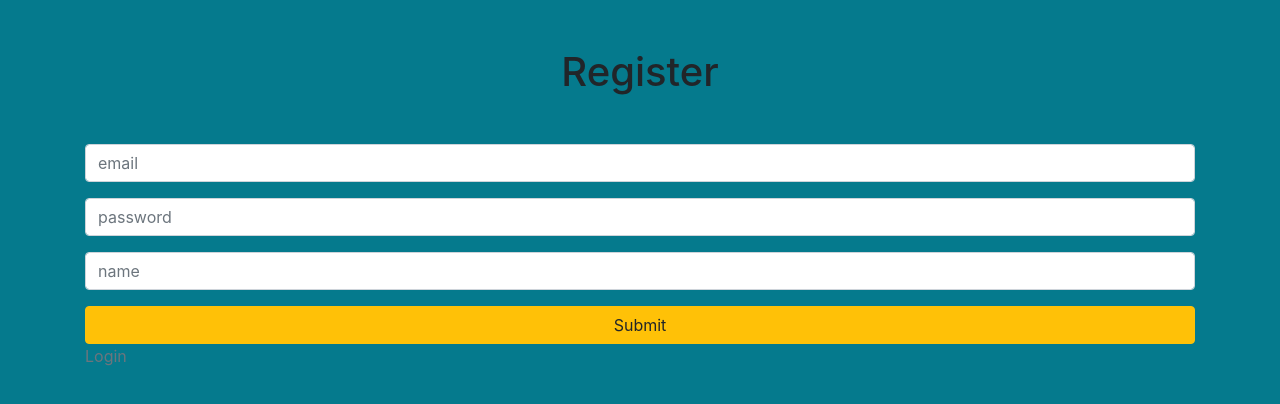
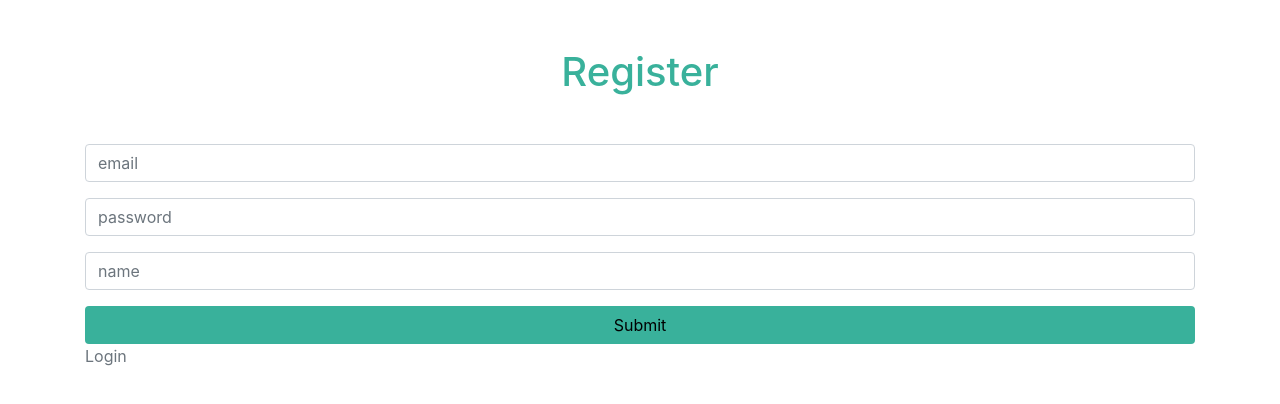
Before and after one commit to GorbachevaPolina/pern-exercise-database, a React (Create React App) app in the folder web-project/client/: page /register in a window 1280 px wide. Shown: the top 404 px of the page. Built offline with nearby package versions, Linux system fonts and the light colour scheme; no server answers.

Commit message:
started working on styles

```diff
--- a/web-project/client/src/App.js
+++ b/web-project/client/src/App.js
@@ -4,6 +4,7 @@ import {BrowserRouter as Router, Switch, Route, Redirect} from 'react-router-dom
 import Dashboard from './components/Dashboard';
 import Login from './components/LogIn';
 import Register from './components/Register';
+import MainPage from './components/MainPage';
 
 function App() {
 
@@ -37,8 +38,13 @@ function App() {
   return (
     <Fragment>
       <Router>
-        <div className='container'>
+        <div >
           <Switch>
+            <Route
+              exact
+              path='/'
+              render={props => <MainPage/>}
+            />
             <Route
               exact
               path='/login'
--- /dev/null
+++ b/web-project/client/src/components/Header.js
@@ -0,0 +1,20 @@
+import React from "react";
+
+const Header = () => {
+    return (
+            <header>
+             <div className='header-container'>
+                <ul className='links'>
+                    <li className='link'>
+                        <a href='#'>BRAND NAME</a>
+                    </li>
+                    <li className='link log-btn'>
+                        <a href='#'>Log In</a>
+                    </li>
+                </ul>
+                </div>
+            </header>
+    )
+}
+
+export default Header;
--- a/web-project/client/src/components/LogIn.js
+++ b/web-project/client/src/components/LogIn.js
@@ -44,8 +44,8 @@ const Login = ({setAuth}) => {
 
     return (
         <Fragment>
-            <div className='log-reg-container'>
-            <h1 className='text-center my-5'>Login</h1>
+            <div className='container'>
+            <h1 className='text-center my-5 color-text'>Login</h1>
             <form onSubmit={onSubmitForm}>
                 <input
                     type='email'
@@ -64,7 +64,7 @@ const Login = ({setAuth}) => {
                     onChange={e => onChange(e)}
                 />
                 <button
-                    className='btn btn-warning btn-block'
+                    className='btn color-btn btn-block'
                 >Submit</button>
             </form>
             <Link to='/register' className='text-muted w-100'>Register</Link>
--- /dev/null
+++ b/web-project/client/src/components/MainPage.js
@@ -0,0 +1,20 @@
+import React from "react";
+import Header from "./Header";
+
+const MainPage = () => {
+    return (
+        <div className='main-page-container'>
+            <Header />
+            <img
+                src='https://greenfortune.com/media/optimized/NL_HEX_Oudewater_2018_DB_025-2.jpg?w=1920&h=1080&fit=crop'
+                className='w-100'
+            />
+            <section>
+
+            </section>
+        </div>
+
+    )
+}
+
+export default MainPage;
--- a/web-project/client/src/components/Register.js
+++ b/web-project/client/src/components/Register.js
@@ -45,7 +45,8 @@ const Register = ({setAuth}) => {
 
     return (
         <Fragment>
-            <h1 className='text-center my-5'>Register</h1>
+            <div className='container'>
+            <h1 className='text-center my-5 color-text'>Register</h1>
             <form onSubmit={onSubmitForm}>
                 <input
                     type='email'
@@ -71,9 +72,10 @@ const Register = ({setAuth}) => {
                     value={username}
                     onChange={e => onChange(e)}
                 />
-                <button className='btn btn-warning btn-block'>Submit</button>
+                <button className='btn color-btn btn-block'>Submit</button>
             </form>
             <Link to='/login' className='text-muted w-100'>Login</Link>
+            </div>
         </Fragment>
     )
 }
--- a/web-project/client/src/index.css
+++ b/web-project/client/src/index.css
@@ -1,22 +1,64 @@
 html, body {
   width: 100%;
   position: fixed;
-overflow: auto;
-height: 100%;
+  overflow: auto;
+  height: 100%;
 }
 
 body {
   margin: 0;
-  font-family: -apple-system, BlinkMacSystemFont, 'Segoe UI', 'Roboto', 'Oxygen',
-    'Ubuntu', 'Cantarell', 'Fira Sans', 'Droid Sans', 'Helvetica Neue',
-    sans-serif;
-  -webkit-font-smoothing: antialiased;
-  -moz-osx-font-smoothing: grayscale;
-  /* background: linear-gradient(170deg, #057a8d 54%, white 46%); */
-  background-color: #057a8d;
+  background-color: white;
 }
 
-code {
-  font-family: source-code-pro, Menlo, Monaco, Consolas, 'Courier New',
-    monospace;
+.color-text {
+  color: #39b19b;
 }
+
+.color-btn {
+  background-color: #39b19b;
+}
+
+.color-btn:hover {
+  background-color: #378879;
+}
+
+header {
+  position: fixed;
+  display: flex;
+  top: 0;
+  left: 0;
+  width: 100%;
+  z-index: 1;
+}
+
+.header-container {
+  background-color: #39b19b;
+  width: 100%;
+  align-items: center;
+  justify-content: space-between;
+}
+
+.links {
+  list-style-type: none;
+  margin-top: 16px;
+  margin-bottom: 16px;
+}
+
+.link {
+  display: inline;
+  text-decoration: none;
+}
+
+.link a {
+  text-decoration: none;
+  color: white;
+}
+
+.link a:hover {
+  color: #eaeaea;
+}
+
+.log-btn {
+  float: right;
+  padding-right: 40px;
+}
```
